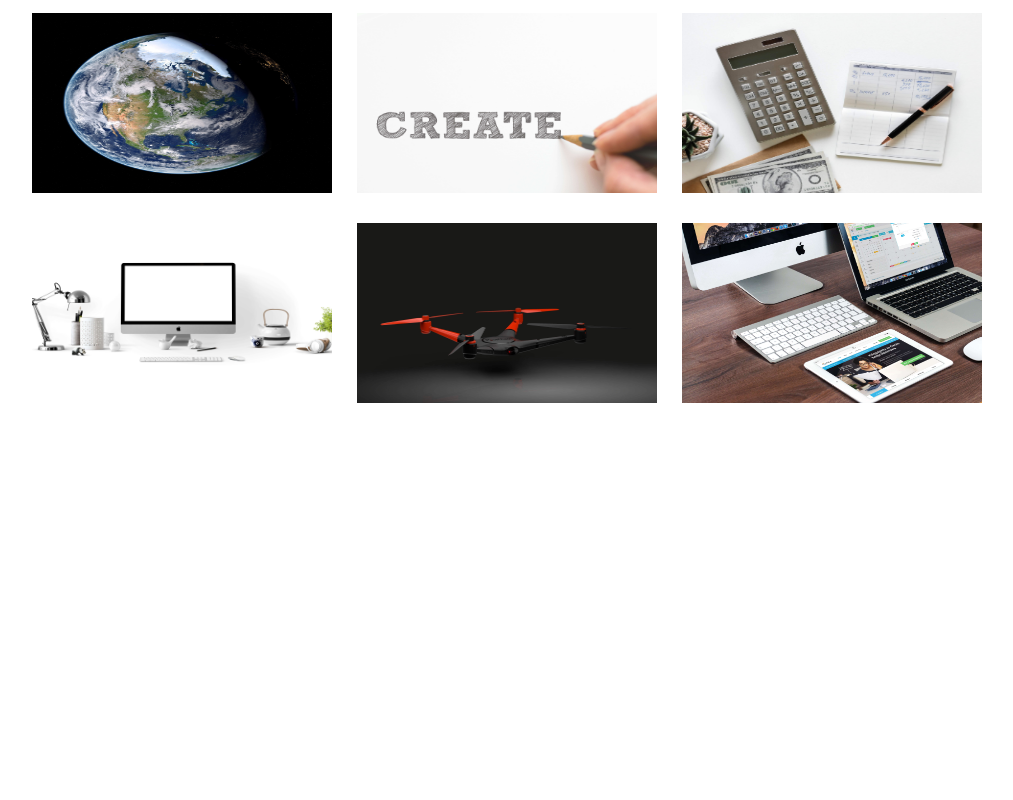
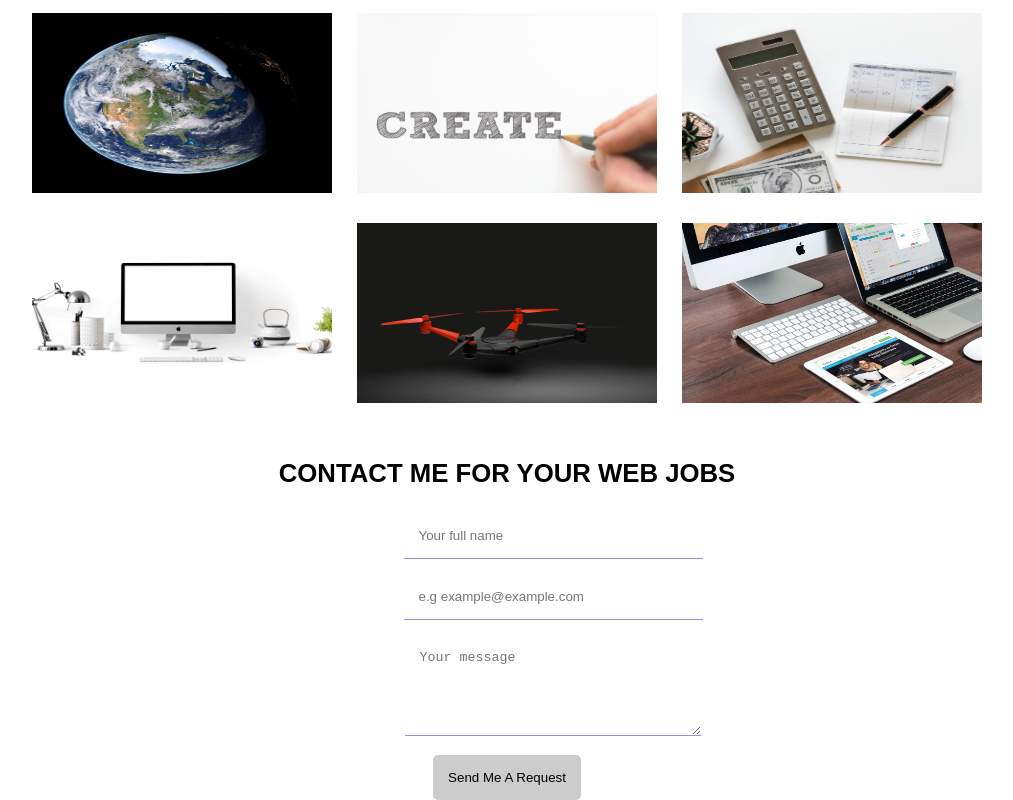
Before and after one commit to ojewaletope/hello-react, a React (Create React App) app: page / in a window 1280 px wide. Shown: the part 301-1101 px from the top of the page, without its empty margins (133-1146 px from the left). Before the commit the page ends 800 px from the top, so only its background shows below. Built offline with nearby package versions, Linux system fonts and the light colour scheme.

Commit message:
Added Form component

```diff
--- a/public/index.html
+++ b/public/index.html
@@ -19,7 +19,7 @@
       work correctly both with client-side routing and a non-root public URL.
       Learn how to configure a non-root public URL by running `npm run build`.
     -->
-    <title>React App</title>
+    <title>Tope Ojewale Portfolio</title>
   </head>
   <body>
     <noscript>
--- a/src/App.js
+++ b/src/App.js
@@ -5,6 +5,7 @@ import "./App.css";
 import Header from "./components/header/Header";
 import Banner from "./components/banner/Banner";
 import Card from "./components/cards/Card";
+import Form from "./components/form/Form";
 
 class App extends Component {
   render() {
@@ -13,6 +14,7 @@ class App extends Component {
         <Header />
         <Banner />
         <Card />
+        <Form/>
       </div>
     );
   }
--- /dev/null
+++ b/src/components/form/Form.css
@@ -0,0 +1,39 @@
+.form__container {
+  margin: 0 auto;
+  max-width: 950px;
+}
+.form__heading {
+  text-align: center;
+  text-transform: uppercase;
+  font-size: 22px;
+}
+.contact__form {
+  display: flex;
+  flex-direction: column;
+  justify-content: center;
+  align-items: center;
+}
+.form__input,
+.form__textarea {
+  margin-bottom: 15px;
+  width: 130%;
+  padding: 15px;
+  border: 0;
+  border-bottom: 1px solid rgba(40, 42, 185, 0.5);
+}
+.form__textarea {
+  height: 70px;
+}
+.form__input:focus,
+.form__textarea {
+  outline: none;
+}
+.form__btn {
+  border: none;
+  padding: 15px;
+  border-radius: 5px;
+  background-color: #ccc;
+}
+.form__btn:focus {
+  outline: none;
+}
--- a/src/components/form/Form.jsx
+++ b/src/components/form/Form.jsx
@@ -1,5 +1,27 @@
-import React from 'react'
+import React from "react";
+import './Form.css'
 
-const Form = ()=> {
+class Form extends React.Component {
+  state = {};
+  render() {
+    return <div className="form__container">
+        <div className="form__heading">
+          <h3>contact me for your web jobs</h3>
+        </div>
+        <form action="" className="contact__form">
+          <div>
+            <input type="text" name="fullname" placeholder="Your full name" className="form__input" />
+          </div>
+          <div>
+            <input type="email" name="email" placeholder="e.g example@example.com" className="form__input" />
+          </div>
+          <div>
+            <textarea className="form__textarea" placeholder="Your message" required />
+          </div>
+          <button className="form__btn">Send Me A Request</button>
+        </form>
+      </div>;
+  }
+}
 
-}
+export default Form;
```
